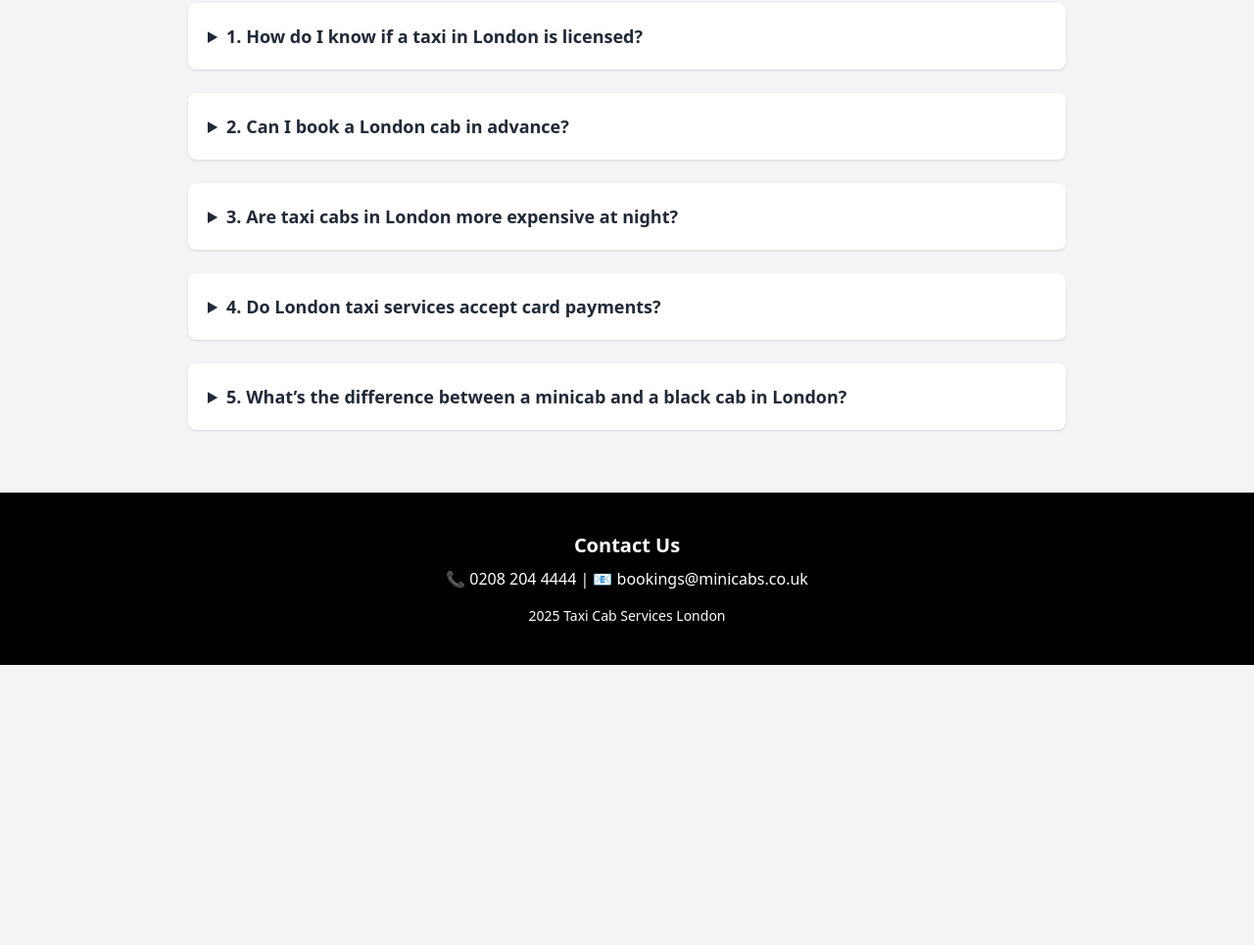
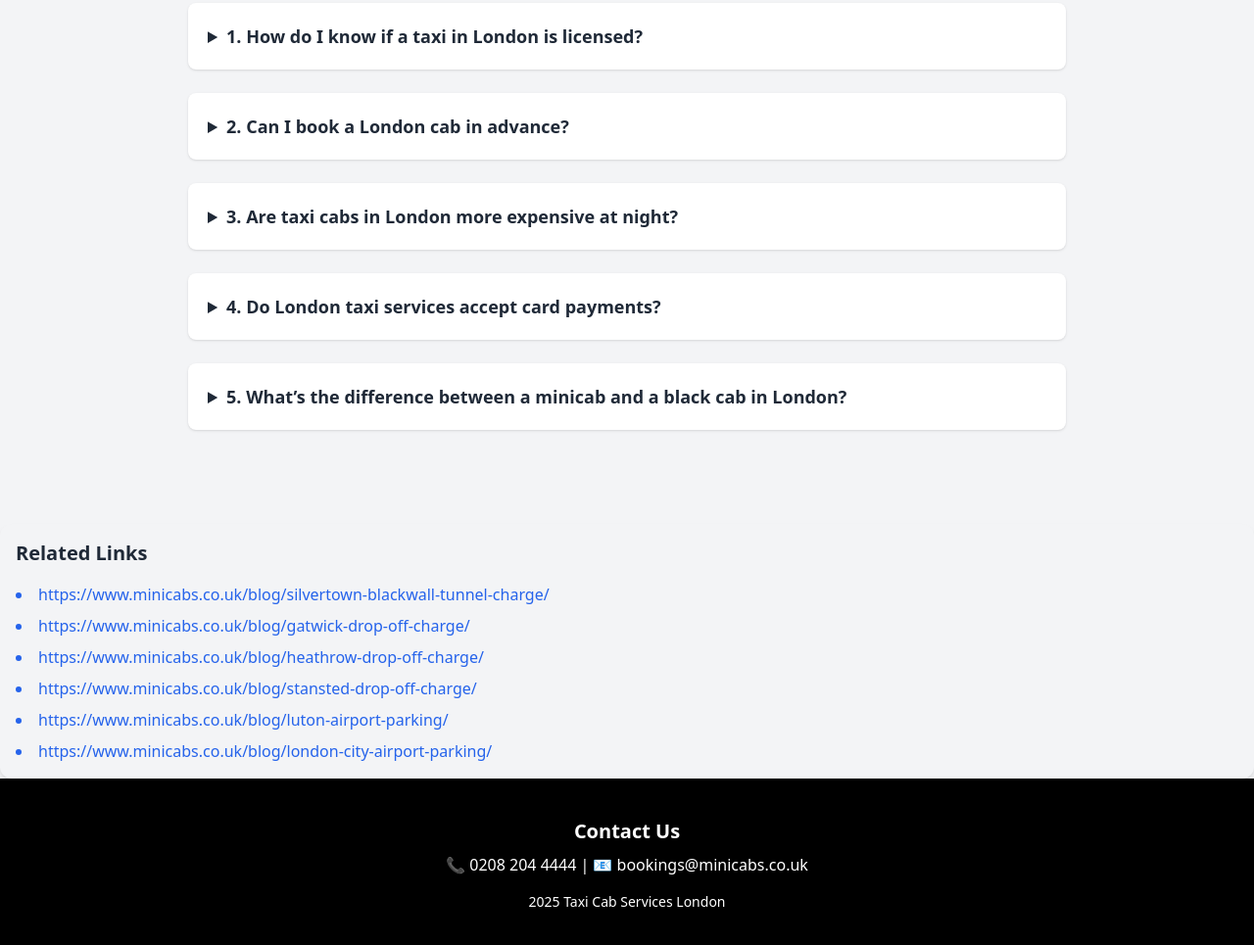
Before and after one commit to minicabs/Cab-services-london, a plain HTML site: page index.html in a window 1280 px wide. Shown: the part 5411-6376 px from the top of the page at 98% size. Before the commit the page ends 6090 px from the top, so only its background shows below. Drawn offline with nearby package versions, Linux system fonts and the light colour scheme.

Commit message:
Update index.html

```diff
--- a/index.html
+++ b/index.html
@@ -226,13 +226,19 @@ Many modern taxi services in London are adopting electric and hybrid vehicles to
   <section id="about" class="py-16 bg-gray-100">
     <div class="container mx-auto px-6 text-center">
       <h3 class="text-3xl font-bold mb-4">Our Location</h3>
-      <iframe src="https://www.google.com/maps/embed?pb=!1m14!1m8!1m3!1d2595794.9958430524!2d-2.0832931!3d50.5535873!3m2!1i1024!2i768!4f13.1!3m3!1m2!1s0x487611a5e9429227%3A0xf4ce36fa05f9aaa9!2sMinicabs.co.uk!5e0!3m2!1sen!2suk!4v1748937602648!5m2!1sen!2suk" width="600" height="450" style="border:0;" allowfullscreen="" loading="lazy" referrerpolicy="no-referrer-when-downgrade">
+<iframe src="https://www.google.com/maps/embed?pb=!1m14!1m8!1m3!1d2595794.9958430524!2d-2.0832931!3d50.5535873!3m2!1i1024!2i768!4f13.1!3m3!1m2!1s0x487611a5e9429227%3A0xf4ce36fa05f9aaa9!2sMinicabs.co.uk!5e0!3m2!1sen!2suk!4v1748937602648!5m2!1sen!2suk" width="600" height="450" style="border:0;" allowfullscreen="" loading="lazy" referrerpolicy="no-referrer-when-downgrade">
 Taxi services in london
 Taxi near me
 Taxi service near me
 Taxi service near
+cabs london
+taxi near me london
+taxi london near me
+cab service london
+Cabs near me
+24/7 cab service london
+24/7 taxi London
 airport taxi near me
-airport taxis near me
 airport taxi
 airport transfers
 airport transfers near me
@@ -242,13 +248,13 @@ airport cab service
 Airport taxi transfers
 Minicabs near me
 Minicabs London
-Cabs near me
 heathrow airport transfers
 Removal services london
 Removal services
 home removal services
 office removal services
 </iframe>
+
 
     </div>
   </section>
@@ -313,6 +319,43 @@ office removal services
   </div>
 </section>
 
+  <div class="mt-8 p-4 bg-gray-100 rounded-xl shadow-md">
+  <h2 class="text-xl font-semibold text-gray-800 mb-4">Related Links</h2>
+  <ul class="space-y-2 list-disc list-inside text-blue-600">
+    <li>
+      <a href="https://www.minicabs.co.uk/blog/silvertown-blackwall-tunnel-charge/" target="_blank" class="hover:underline">
+        https://www.minicabs.co.uk/blog/silvertown-blackwall-tunnel-charge/
+      </a>
+    </li>
+    <li>
+      <a href="https://www.minicabs.co.uk/blog/gatwick-drop-off-charge/" target="_blank" class="hover:underline">
+        https://www.minicabs.co.uk/blog/gatwick-drop-off-charge/
+      </a>
+    </li>
+    <li>
+      <a href="https://www.minicabs.co.uk/blog/heathrow-drop-off-charge/" target="_blank" class="hover:underline">
+        https://www.minicabs.co.uk/blog/heathrow-drop-off-charge/
+      </a>
+    </li>
+    <li>
+      <a href="https://www.minicabs.co.uk/blog/stansted-drop-off-charge/" target="_blank" class="hover:underline">
+        https://www.minicabs.co.uk/blog/stansted-drop-off-charge/
+      </a>
+    </li>
+    <li>
+      <a href="https://www.minicabs.co.uk/blog/luton-airport-parking/" target="_blank" class="hover:underline">
+        https://www.minicabs.co.uk/blog/luton-airport-parking/
+      </a>
+    </li>
+    <li>
+      <a href="https://www.minicabs.co.uk/blog/london-city-airport-parking/" target="_blank" class="hover:underline">
+        https://www.minicabs.co.uk/blog/london-city-airport-parking/
+      </a>
+    </li>
+  </ul>
+</div>
+
+
   <!-- Footer / Contact -->
   <footer id="contact" class="bg-black text-white py-10">
     <div class="container mx-auto px-6 text-center">
```
